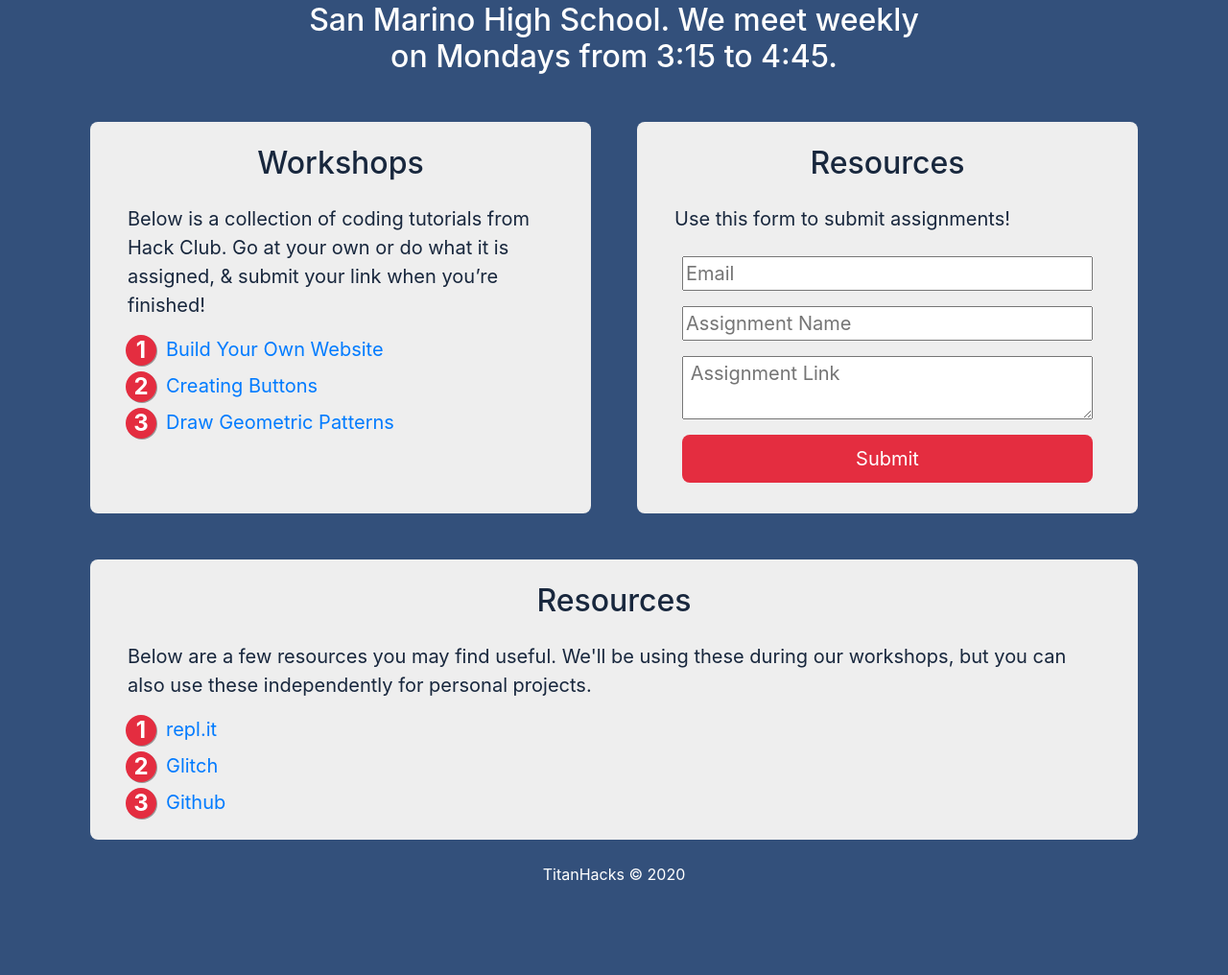
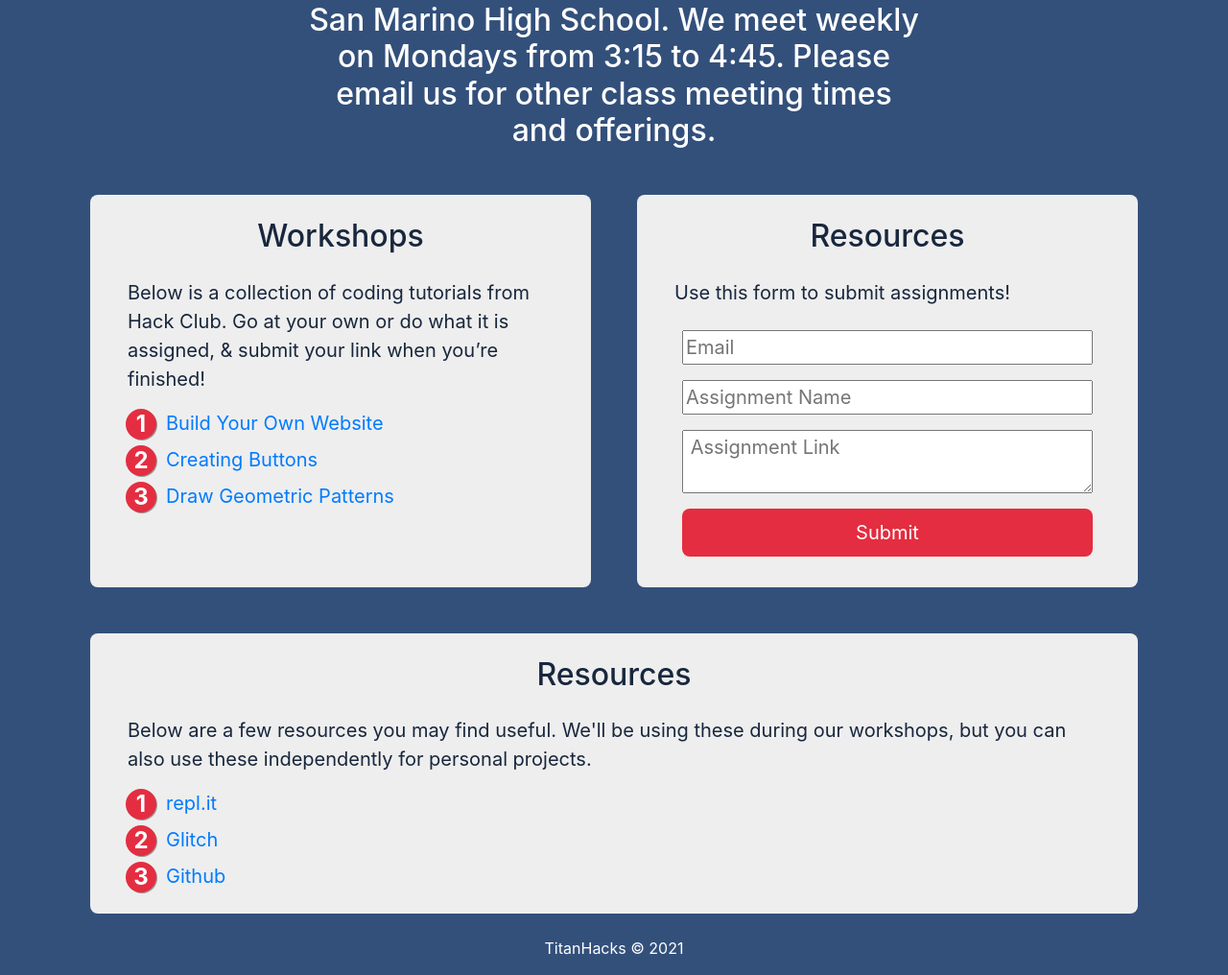
Before and after one commit to titanhacks/titanhacks.github.io, a plain HTML site: page index.html in a window 1280 px wide. Shown: the part 275-1291 px from the top of the page at 96% size. Before the commit the page ends 1214 px from the top, so only its background shows below. Drawn offline with nearby package versions, Linux system fonts and the light colour scheme; a web font is replaced by a local one.

Commit message:
Update index.html

```diff
--- a/index.html
+++ b/index.html
@@ -19,7 +19,7 @@
         <a href="https://hackclub.com/" target="_blank"><img style="position: absolute; top: 10px; left: 0; border: 0; width: 320px; z-index: 999" src="https://cdn.jsdelivr.net/gh/hackclub/meta@fc4c0d220426eb53a176e656ae7700d9dcd0b2c5/logos/banner_orpheus_hand_rotated.svg" alt="Hack Club"/></a>
         <h1>Titan Dev Club</h1>
         <h2 style="color: #ffffff; margin-left: 25vw; margin-right: 25vw">A club for creating with programming at San Marino High School.
-            We meet weekly on Mondays from 3:15 to 4:45.</h3>
+            We meet weekly on Mondays from 3:15 to 4:45. Please email us for other class meeting times and offerings.</h3>
         <div class="container">
             <div class="row">
               <div class="col-sm">
@@ -65,7 +65,7 @@
             </div>
         </div>
 
-        <p style="color: white">TitanHacks © 2020</p>
+        <p style="color: white">TitanHacks © 2021</p>
         <!-- Optional JavaScript -->
         <!-- jQuery first, then Popper.js, then Bootstrap JS -->
         <script src="https://code.jquery.com/jquery-3.3.1.slim.min.js" integrity="sha384-q8i/X+965DzO0rT7abK41JStQIAqVgRVzpbzo5smXKp4YfRvH+8abtTE1Pi6jizo" crossorigin="anonymous"></script>
```
